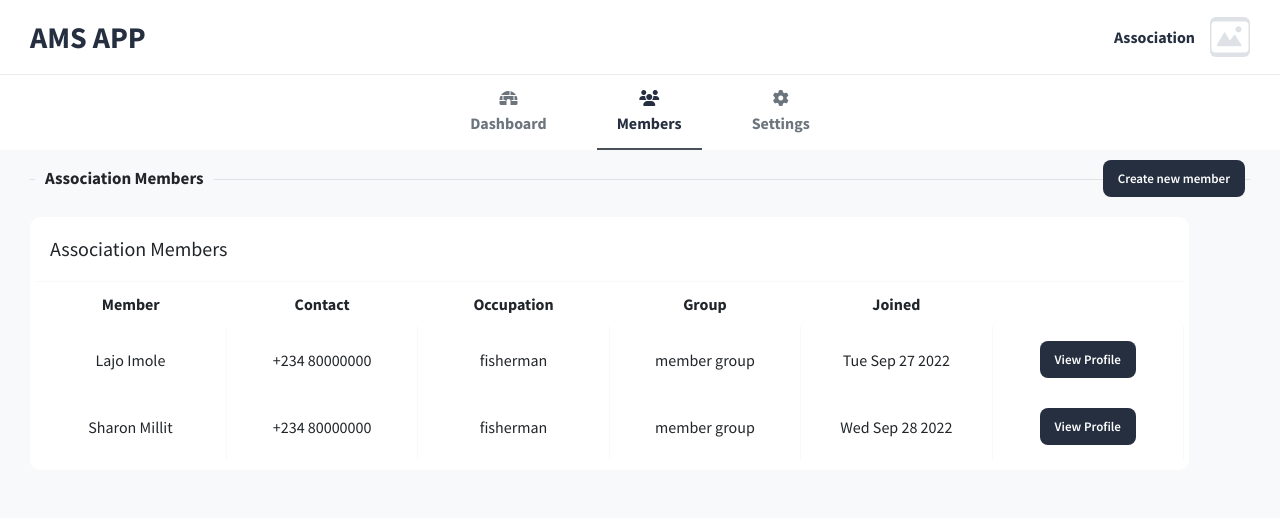
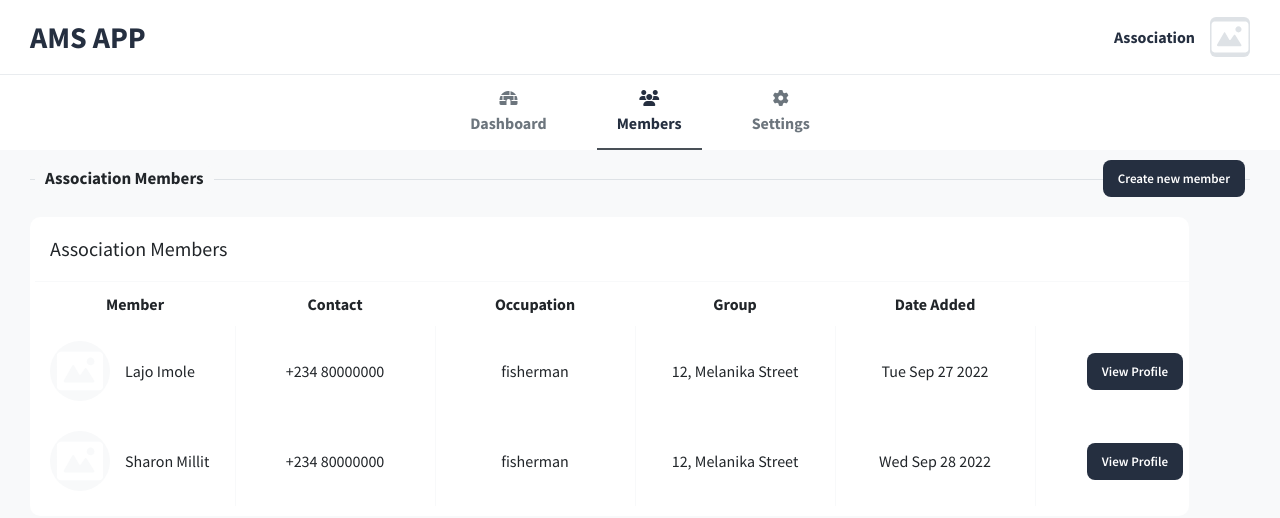
Before and after one commit to codepraycode/ams_app, a React app: page /members in a window 1280 px wide. Shown: the top 518 px of the page. Built offline with nearby package versions, Linux system fonts and the light colour scheme; the HTML template or start-up script is replaced by a standard one.

Commit message:
implemented the members listing component

```diff
--- a/src/app/accountSlice.js
+++ b/src/app/accountSlice.js
@@ -111,6 +111,7 @@ const accountSlice = createSlice({
 // Selectors
 export const getAccount = (state)=> state.account.account;
 export const getGroups = (state)=> state.account.groups;
+export const getGroupByUrl = (state, url)=> state.account.groups.find(each=>each.url === url);
 export const getLevies = (state)=> state.account.levies;
 
 
--- a/src/pages/Members.jsx
+++ b/src/pages/Members.jsx
@@ -1,19 +1,27 @@
 import React from 'react'
 import { useSelector } from 'react-redux'
+import { getGroupByUrl } from '../app/accountSlice'
 import { getMembers } from '../app/memberSlice'
 import Section from '../components/Section'
 import Table from '../components/Table'
+import { placeholder } from '../constants/assets'
 import Button from '../widgets/Button'
 
 
 const MemberErcept = ({member}) =>{
 
-    return <>{member.first_name} {member.last_name}</>
+    return <div className="avatar_pre">
+        <div className="avatar sm">
+            <img src={placeholder} alt="member image"/>
+        </div>
+        <span>{member.first_name} {member.last_name}</span>
+    </div>
 }
 
 const MemberGroupErcept = ({member}) =>{
+    const group = useSelector((state) => getGroupByUrl(state, member.group_url));
 
-    return <>member group</>
+    return <>{member.group_id}, {group?.name}</>
 }
 
 const Members = () => {
@@ -24,7 +32,7 @@ const Members = () => {
         "Group",
         // "Ethnicity",
         // "state_of_origin",
-        "Joined", // Date Joined,
+        "Date Added", // Date Joined,
         <>{" "}</>
     ]
 
@@ -35,7 +43,7 @@ const Members = () => {
             <MemberErcept member={each}/>,
             each.contact,
             each.occupation,
-            <MemberGroupErcept/>,
+            <MemberGroupErcept member={each} />,
             new Date(each.date_joined).toDateString(),
 
             <Button
--- a/src/scss/app.scss
+++ b/src/scss/app.scss
@@ -782,6 +782,34 @@ section {
     }
 }
 
+
+.avatar_pre{
+    display: flex;
+    align-items: center;
+    column-gap: 15px;
+    // flex-wrap: wrap;
+
+    .avatar.sm{
+        background-color: $gray-100;
+        height: 60px;
+        width: 60px;
+        display: flex;
+        align-items: center;
+        justify-content: center;
+
+        border-radius: 50%;
+        padding: 5px;
+        img{
+            width: 100%;
+            height: auto;
+        }
+    }
+
+
+    span{
+        font-size: $small+3;
+    }
+}
 // ================================================
 
 .intro{
@@ -965,7 +993,7 @@ section {
             td{
                 border-right: 1px solid $gray-100;
                 padding: 15px;
-                min-width: 150px;
+                min-width: 200px;
             }
         }
     }
```
